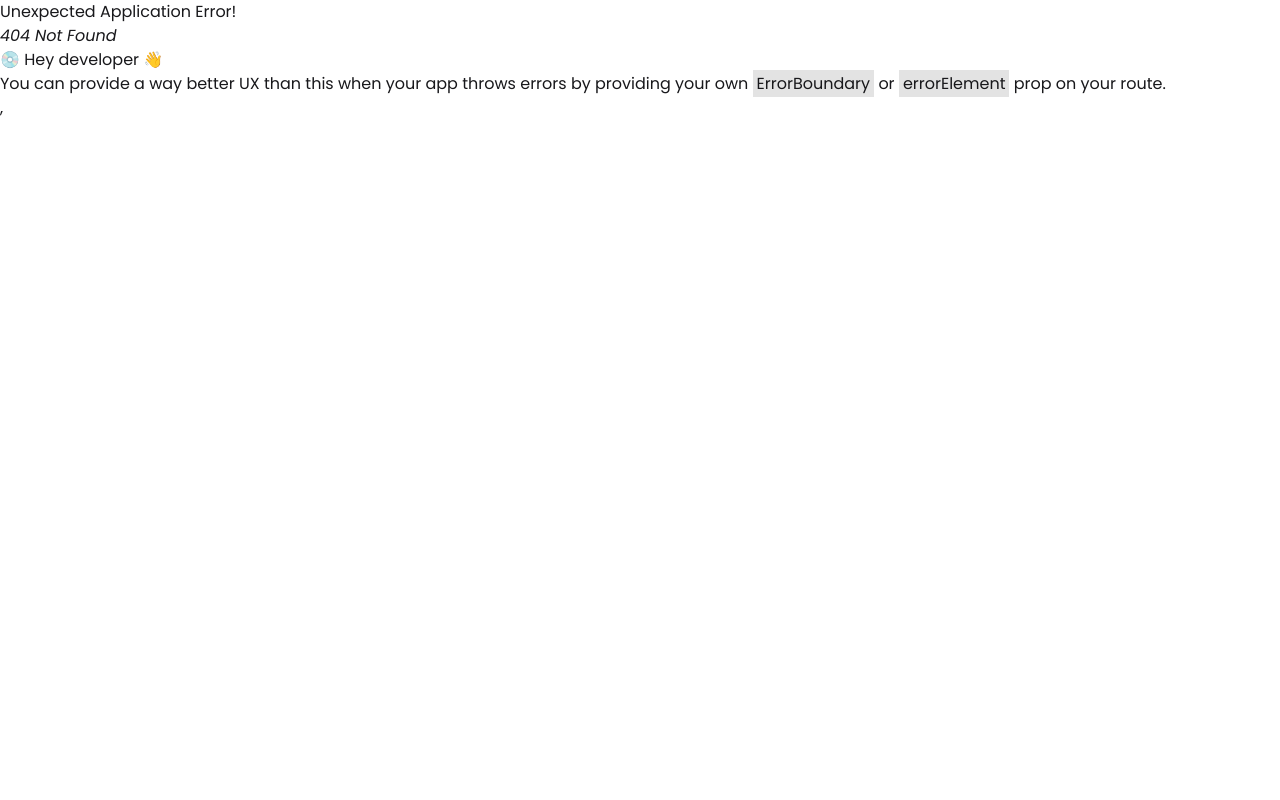
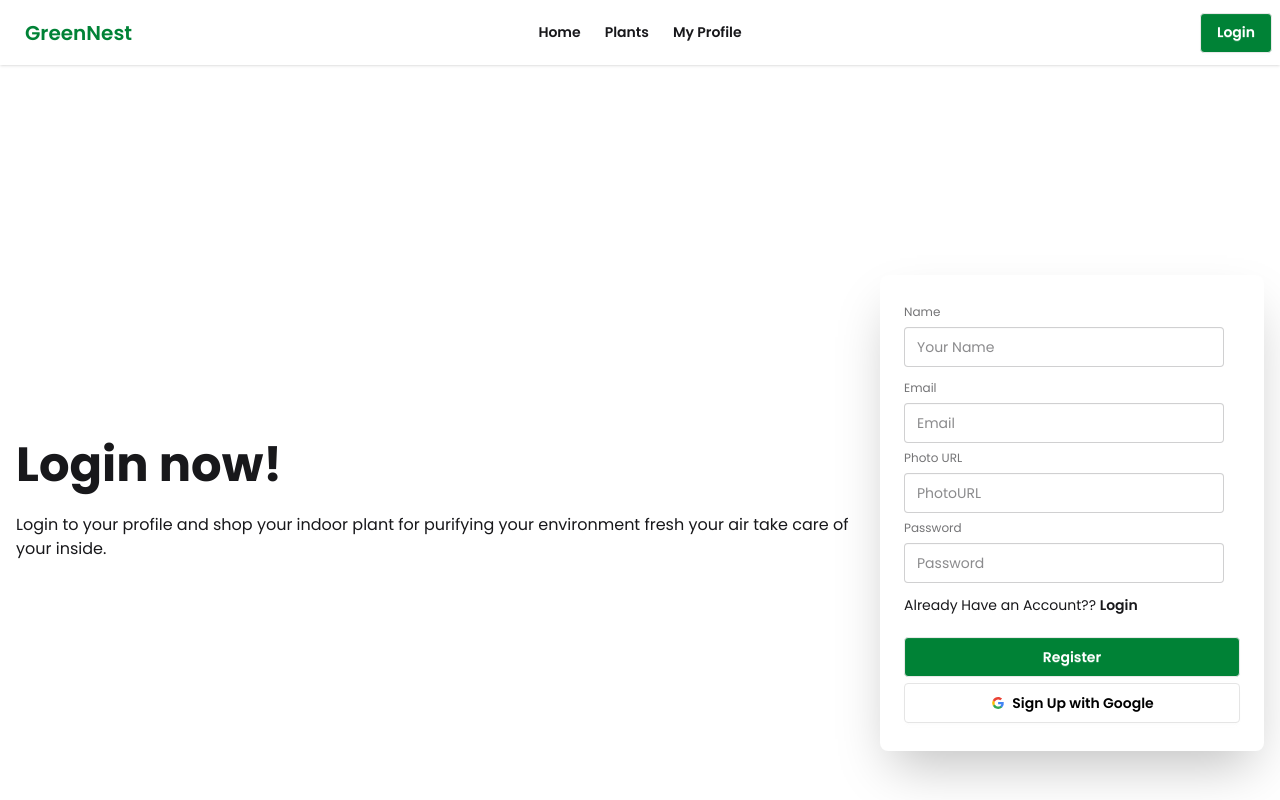
Before and after one commit to Ekram78278/green-nest-app, a React (Vite) app: page /register in a window 1280 px wide. Before the commit this address had no page. Shown: the top 800 px of the page. Built offline with nearby package versions, Linux system fonts and the light colour scheme.

Commit message:
added register and authentication

```diff
--- a/package.json
+++ b/package.json
@@ -11,6 +11,7 @@
   },
   "dependencies": {
     "@tailwindcss/vite": "^4.1.17",
+    "firebase": "^12.6.0",
     "motion": "^12.23.24",
     "react": "^19.2.0",
     "react-dom": "^19.2.0",
--- /dev/null
+++ b/src/Provider/AuthProvider.jsx
@@ -0,0 +1,31 @@
+import {createUserWithEmailAndPassword} from 'firebase/auth';
+import React, { createContext, useState } from 'react';
+
+import { auth } from '../firebase/firebase.config';
+
+
+
+export const AuthContext = createContext()
+
+
+
+const AuthProvider = ({children}) => {
+    const [user, setUser] = useState(null);
+    const [loading, setLoading] = useState(true);
+
+    const createUser = (email, password) => {
+        return createUserWithEmailAndPassword(auth, email, password)
+    }
+
+    const authInfo = {
+        user,
+        setUser,
+        createUser,
+        loading,
+        setLoading,
+    }
+
+    return <AuthContext value={authInfo}>{children}</AuthContext>
+};
+
+export default AuthProvider;
--- /dev/null
+++ b/src/Provider/PrivateRoute.jsx
@@ -0,0 +1,11 @@
+import React from 'react';
+
+const PrivateRoute = () => {
+    return (
+        <div>
+
+        </div>
+    );
+};
+
+export default PrivateRoute;
--- a/src/components/Navbar.jsx
+++ b/src/components/Navbar.jsx
@@ -56,7 +56,7 @@ const Navbar = () => {
           </ul>
         </div>
         <div className="navbar-end">
-          <Link className="btn bg-green-700 text-white">Sign In</Link>
+          <Link to='/login' className="btn bg-green-700 text-white">Login</Link>
         </div>
       </div>
     </div>
--- /dev/null
+++ b/src/firebase/firebase.config.js
@@ -0,0 +1,19 @@
+// Import the functions you need from the SDKs you need
+import { initializeApp } from "firebase/app";
+import { getAuth} from "firebase/auth";
+// TODO: Add SDKs for Firebase products that you want to use
+// https://firebase.google.com/docs/web/setup#available-libraries
+
+// Your web app's Firebase configuration
+const firebaseConfig = {
+  apiKey: "AIzaSyAqI8Mu2tehyTz_HrHHJxE1LvJ0mXFuKHw",
+  authDomain: "green-nest-app-23f1e.firebaseapp.com",
+  projectId: "green-nest-app-23f1e",
+  storageBucket: "green-nest-app-23f1e.firebasestorage.app",
+  messagingSenderId: "656356495954",
+  appId: "1:656356495954:web:6139244a1fb989d97e858b"
+};
+
+// Initialize Firebase
+const app = initializeApp(firebaseConfig);
+export const auth = getAuth(app);
--- a/src/main.jsx
+++ b/src/main.jsx
@@ -4,9 +4,14 @@ import './index.css'
 import App from './App.jsx'
 import { RouterProvider } from "react-router/dom";
 import { router } from './routes/routes.jsx';
+import AuthProvider from './Provider/AuthProvider.jsx';
+import { ToastContainer } from 'react-toastify';
 
 createRoot(document.getElementById('root')).render(
   <StrictMode>
-   <RouterProvider router={router} />,
+   <AuthProvider>
+    <RouterProvider router={router} />,
+    <ToastContainer></ToastContainer>
+   </AuthProvider>
   </StrictMode>,
 )
--- /dev/null
+++ b/src/pages/Login.jsx
@@ -0,0 +1,58 @@
+import { Link } from "react-router";
+
+const Login = () => {
+  const handleLogin = (e) => {
+    e.preventDefault();
+
+    const email = e.target.email.value;
+    const password = e.target.password.value
+    console.log(email, password)
+  };
+
+  return (
+    <div className="hero  min-h-screen">
+      <div className="hero-content flex-col lg:flex-row">
+        <div className="text-center lg:text-left">
+          <h1 className="text-5xl font-bold">Login now!</h1>
+          <p className="py-6">
+            Login to your profile and shop your indoor plant for purifying your
+            environment fresh your air take care of your inside.
+          </p>
+        </div>
+        <div className="card bg-base-100 w-full max-w-sm shrink-0 shadow-2xl">
+          <div className="card-body">
+            <form onSubmit={handleLogin} action="">
+              <fieldset className="fieldset">
+                <label className="label">Email</label>
+                <input type="email" className="input" name="email" placeholder="Email" />
+                <label className="label">Password</label>
+                <input
+                  type="password"
+                  className="input"
+                  name="password"
+                  placeholder="Password"
+                />
+                <div>
+                  <a className="link link-hover">Forgot password?</a>
+                </div>
+                <div>
+                  <p>
+                    Don't Have an Account?{" "}
+                    <Link to='/register' className="link link-hover hover:text-green-800">
+                      Register
+                    </Link>
+                  </p>
+                </div>
+                <button className="btn bg-green-700 text-white mt-4">
+                  Login
+                </button>
+              </fieldset>
+            </form>
+          </div>
+        </div>
+      </div>
+    </div>
+  );
+};
+
+export default Login;
--- /dev/null
+++ b/src/pages/Register.jsx
@@ -0,0 +1,159 @@
+import { useContext, useState } from "react";
+import { Link } from "react-router";
+import { toast} from "react-toastify";
+import { AuthContext } from "../Provider/AuthProvider";
+
+const Register = () => {
+  const { createUser, setUser } = useContext(AuthContext);
+  const [nameError, SetNameError] = useState(" ");
+  const [error, setError] = useState(" ");
+
+  const handleRegister = (e) => {
+    e.preventDefault();
+
+    const email = e.target.email.value;
+    const password = e.target.password.value;
+    const name = e.target.name.value;
+    const emailPattern = /^[^\s@]+@[^\s@]+\.[^\s@]+$/;
+    const strongPassword =
+      /^(?=.*[a-z])(?=.*[A-Z])(?=.*\d)(?=.*[!@#$%^&*(),.?":{}|<>])[A-Za-z\d!@#$%^&*(),.?":{}|<>]{8,}$/;
+    if (name.length < 4) {
+      SetNameError("Name should be more than 5 character");
+      return;
+    } else SetNameError(" ");
+
+    if (!emailPattern.test(email)) {
+      setError("Provide Valid Email");
+      return;
+    }
+
+    if (!strongPassword.test(password)) {
+      setError(
+        "Provide Actual Password Rules 6 character, upperCase, and LowerCase, special Character"
+      );
+      return;
+    }
+    setError(" ");
+
+    createUser(email, password)
+      .then((res) => {
+        const user = res.user;
+        setUser(user);
+        console.log(res);
+      })
+      .catch((error) => {
+        const errorMessage = error.message;
+        toast(errorMessage);
+      });
+  };
+
+  return (
+    <div className="hero  min-h-screen">
+      <div className="hero-content flex-col lg:flex-row">
+        <div className="text-center lg:text-left">
+          <h1 className="text-5xl font-bold">Login now!</h1>
+          <p className="py-6">
+            Login to your profile and shop your indoor plant for purifying your
+            environment fresh your air take care of your inside.
+          </p>
+        </div>
+        <div className="card bg-base-100 w-full max-w-sm shrink-0 shadow-2xl">
+          <div className="card-body">
+            <form onSubmit={handleRegister} action="">
+              <fieldset className="fieldset">
+                {/* name */}
+                <label className="label">Name</label>
+                <input
+                  type="text"
+                  className="input"
+                  name="name"
+                  placeholder="Your Name"
+                  required
+                />
+
+                {nameError && <p className="text-xs text-error">{nameError}</p>}
+                {/* email */}
+                <label className="label">Email</label>
+                <input
+                  type="email"
+                  className="input"
+                  name="email"
+                  placeholder="Email"
+                  required
+                />
+                {/* photo */}
+                <label className="label">Photo URL</label>
+                <input
+                  type="text"
+                  className="input"
+                  name="url"
+                  placeholder="PhotoURL"
+                />
+
+                {/* password */}
+
+                <label className="label">Password</label>
+                <input
+                  type="password"
+                  className="input"
+                  name="password"
+                  placeholder="Password"
+                  required
+                />
+                {error && <p className="text-xs text-error">{error}</p>}
+
+                <div>
+                  <p className="lg:text-sm">
+                    Already Have an Account??{" "}
+                    <Link
+                      to="/login"
+                      className="link link-hover hover:text-green-800 font-semibold"
+                    >
+                      Login
+                    </Link>
+                  </p>
+                </div>
+                <button className="btn bg-green-700 text-white mt-4">
+                  Register
+                </button>
+                <button className="btn bg-white text-black border-[#e5e5e5]">
+                  <svg
+                    aria-label="Google logo"
+                    width="16"
+                    height="16"
+                    xmlns="http://www.w3.org/2000/svg"
+                    viewBox="0 0 512 512"
+                  >
+                    <g>
+                      <path d="m0 0H512V512H0" fill="#fff"></path>
+                      <path
+                        fill="#34a853"
+                        d="M153 292c30 82 118 95 171 60h62v48A192 192 0 0190 341"
+                      ></path>
+                      <path
+                        fill="#4285f4"
+                        d="m386 400a140 175 0 0053-179H260v74h102q-7 37-38 57"
+                      ></path>
+                      <path
+                        fill="#fbbc02"
+                        d="m90 341a208 200 0 010-171l63 49q-12 37 0 73"
+                      ></path>
+                      <path
+                        fill="#ea4335"
+                        d="m153 219c22-69 116-109 179-50l55-54c-78-75-230-72-297 55"
+                      ></path>
+                    </g>
+                  </svg>
+                  Sign Up with Google
+                </button>
+              </fieldset>
+            </form>
+          </div>
+        </div>
+      </div>
+
+    </div>
+  );
+};
+
+export default Register;
```
Also changed, not shown: src/routes/routes.jsx (+10 -0 lines), 1 other file (tests, documents, lock files or other folders).
